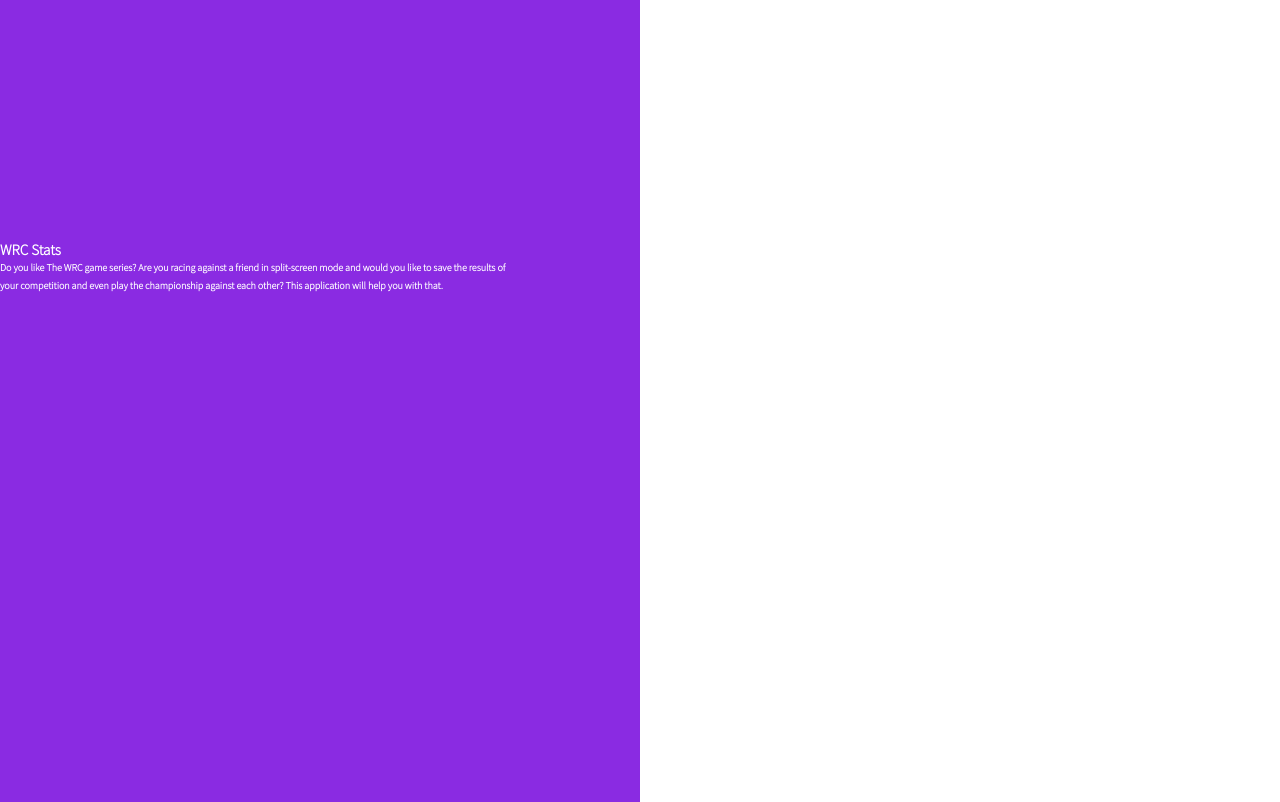
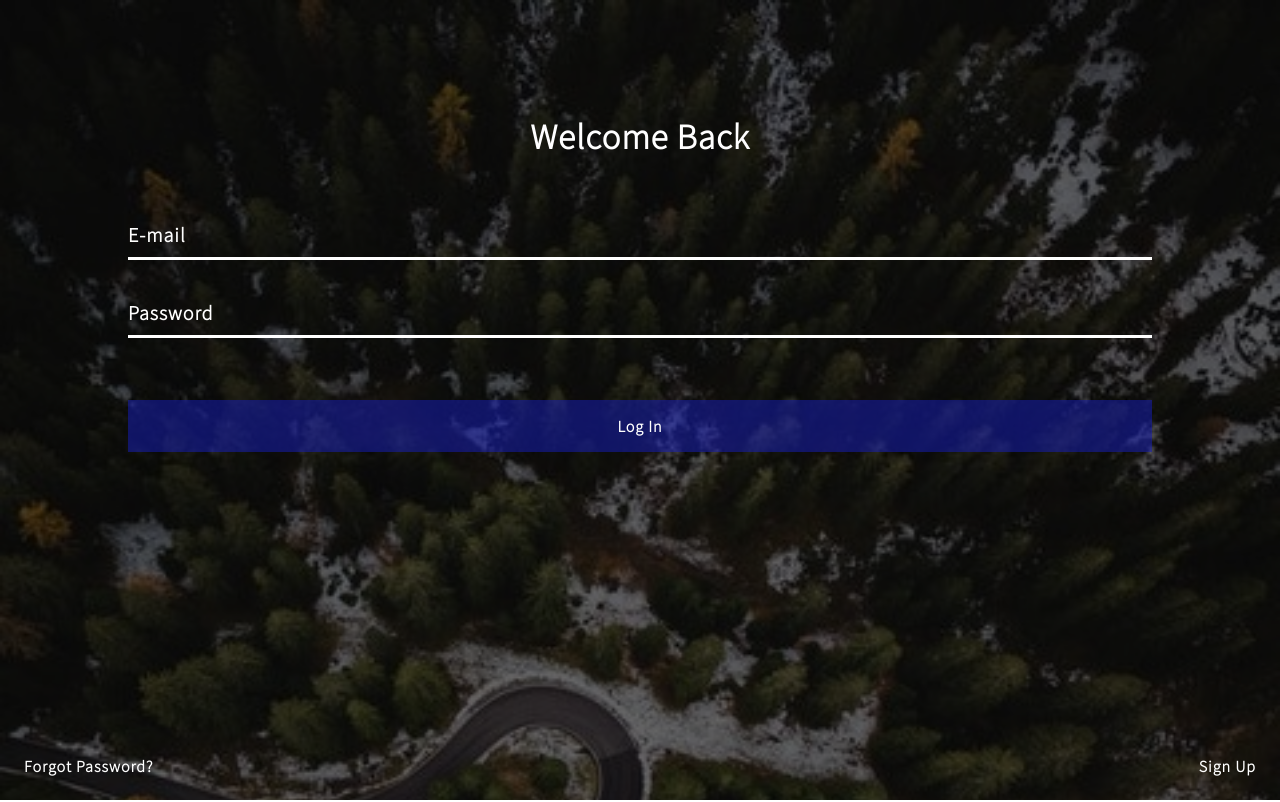
Before and after one commit to lkapustka/wrc-stats-app, a Vue app: page /login in a window 1280 px wide. Shown: the top 802 px of the page. Built offline with nearby package versions, Linux system fonts and the light colour scheme; no server answers.

Commit message:
refactor: change layout

```diff
--- a/src/views/Login.vue
+++ b/src/views/Login.vue
@@ -1,5 +1,69 @@
 <template>
-  <div class="login">
+  <div class="container">
+    <div class="bg">
+      <div class="bg__img"></div>
+    </div>
+
+    <transition name="fade" mode="out-in" appear>
+      <form class="form" v-if="showLoginForm" key="true" @submit.prevent>
+        <h1 class="form__title">Welcome Back</h1>
+        <div class="form__test">
+          <input
+            class="form__input"
+            v-model.trim="loginForm.email"
+            type="text"
+            placeholder="E-mail"
+          />
+        </div>
+        <input
+          class="form__input"
+          v-model.trim="loginForm.password"
+          type="password"
+          placeholder="Password"
+        />
+        <button @click="login" type="submit" class="btn form__btn">Log In</button>
+      </form>
+
+      <form class="form" v-else key="false" @submit.prevent>
+        <h1 class="form__title">Get Started</h1>
+        <input
+          class="form__input"
+          v-model.trim="signupForm.name"
+          type="text"
+          placeholder="Your nick"
+        />
+        <!-- <input
+        class="form__input"
+        v-model.trim="signupForm.friend"
+        type="text"
+        placeholder="Your friend name"
+      /> -->
+        <input
+          class="form__input"
+          v-model.trim="signupForm.email"
+          type="text"
+          placeholder="E-mail"
+        />
+        <input
+          class="form__input"
+          v-model.trim="signupForm.password"
+          type="password"
+          placeholder="Password"
+        />
+        <button class="btn form__btn" @click="signup">Sign Up</button>
+      </form>
+    </transition>
+
+    <div class="extras" v-if="showLoginForm" key="true">
+      <a class="extras__link" @click="togglePaswordReset">Forgot Password?</a>
+      <a class="extras__link" @click="toggleForm">Sign Up</a>
+    </div>
+    <div class="extras extras--signup" v-else key="false">
+      <a class="extras__link" @click="toggleForm">Back to Log In</a>
+    </div>
+  </div>
+
+  <!-- <div class="login">
     <PasswordReset
       v-if="showPasswordReset"
       @close="togglePaswordReset"
@@ -64,15 +128,15 @@
         </form>
       </div>
     </section>
-  </div>
+  </div> -->
 </template>
 
 <script>
 import { reactive, ref, inject } from "@vue/composition-api";
-import PasswordReset from "@/components/PasswordReset.vue";
+//import PasswordReset from "@/components/PasswordReset.vue";
 
 export default {
-  components: { PasswordReset },
+  //components: { PasswordReset },
 
   setup() {
     const store = inject("vuex-store");
@@ -130,55 +194,163 @@
 </script>
 
 <style lang="scss" scoped>
-@import "../assets/main.scss";
-
-.login {
-  background: linear-gradient(
-    to right,
-    $primary 0%,
-    $primary 50%,
-    white 50%,
-    white 100%
-  );
+.container {
+  display: flex;
+  width: 100%;
+  height: 100%;
+  justify-content: center;
+  align-items: center;
 }
 
-.col1,
-.col2 {
+.bg {
+  width: 100vw;
   height: 100vh;
-  padding-top: 30vh;
-}
+  background-color: rgba(0, 0, 0, 0.6);
 
-.col1 {
-  color: white;
-
-  p {
-    max-width: 510px;
-    line-height: 1.8;
-    font-weight: bold;
+  &__img {
+    position: absolute;
+    width: 100vw;
+    height: 100vh;
+    background-image: url("../../public/img/bg-login-small.jpg");
+    background-size: cover;
+    background-position: 20% 0;
+    z-index: -10;
   }
 }
 
-.col2 {
-  color: $primary;
+.form {
+  position: absolute;
+  display: flex;
+  width: 80%;
+  height: 80%;
+  flex-direction: column;
+  //justify-content: flex-start;
 
-  form {
-    margin: 0 auto;
-    max-width: 450px;
-    font-weight: bold;
+  &__title {
+    margin: 1em 0 1.5em;
+    font-size: 3.5rem;
+    align-self: center;
+    letter-spacing: 1px;
   }
 
-  .extras {
-    float: right;
-    text-align: right;
+  &__input {
+    display: block;
+    width: 100%;
+    margin-bottom: 1.5em;
+    padding: 0.5em 0;
+    border: none;
+    border-style: none none solid;
+    border-color: rgb(255, 255, 255);
+    color: white;
+    font-weight: bold;
+    font-size: 2rem;
+    font-family: inherit;
+    background-color: transparent;
+    letter-spacing: 1px;
 
-    a {
-      display: block;
-      margin-bottom: 0.5rem;
+    &::placeholder {
+      color: white;
+      font-weight: bold;
+      letter-spacing: 1px;
+      transition: opacity 2s;
     }
+
+    &:focus {
+      outline: none;
+      //border-color: rgb(124, 123, 123);
+      color: white;
+      font-weight: bold;
+    }
+  }
+
+  &__btn {
+    margin: 2em 0;
+    background-color: rgba(23, 31, 192, 0.5);
+    font-weight: bold;
+    letter-spacing: 1px;
   }
 }
 
-.signup-form {
-  padding-top: 30vh;
+.extras {
+  position: absolute;
+  display: flex;
+  bottom: 0;
+  width: 100%;
+  justify-content: space-between;
+
+  &--signup {
+    justify-content: center;
+  }
+
+  &__link {
+    margin: 0.5em;
+    padding: 1em;
+    font-size: 1.6rem;
+    font-weight: bold;
+    letter-spacing: 1px;
+  }
 }
+
+.fade-enter-active {
+  transition: opacity 0.3s;
+}
+
+.fade-leave-active {
+  transition: opacity 0.2s;
+}
+
+.fade-enter,
+.fade-leave-to {
+  opacity: 0;
+}
+
+// .login {
+//   background: linear-gradient(
+//     to right,
+//     $primary 0%,
+//     $primary 50%,
+//     white 50%,
+//     white 100%
+//   );
+// }
+
+// .col1,
+// .col2 {
+//   height: 100vh;
+//   padding-top: 30vh;
+// }
+
+// .col1 {
+//   color: white;
+
+//   p {
+//     max-width: 510px;
+//     line-height: 1.8;
+//     font-weight: bold;
+//   }
+// }
+
+// .col2 {
+//   color: $primary;
+
+//   form {
+//     margin: 0 auto;
+//     max-width: 450px;
+//     font-weight: bold;
+//   }
+
+//   .extras {
+//     float: right;
+//     text-align: right;
+
+//     a {
+//       display: block;
+//       margin-bottom: 0.5rem;
+//     }
+//   }
+// }
+
+// .signup-form {
+//   padding-top: 30vh;
+// }
 </style>
```
